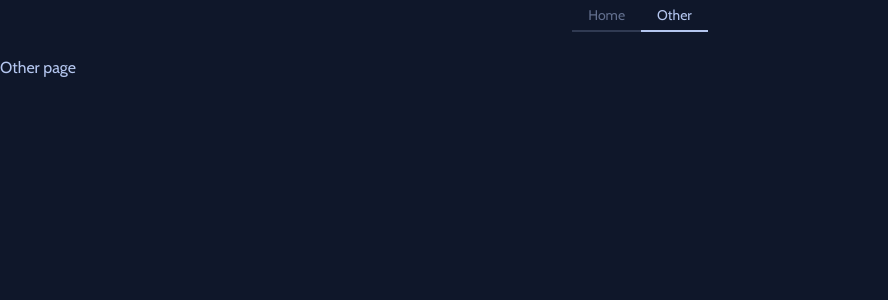
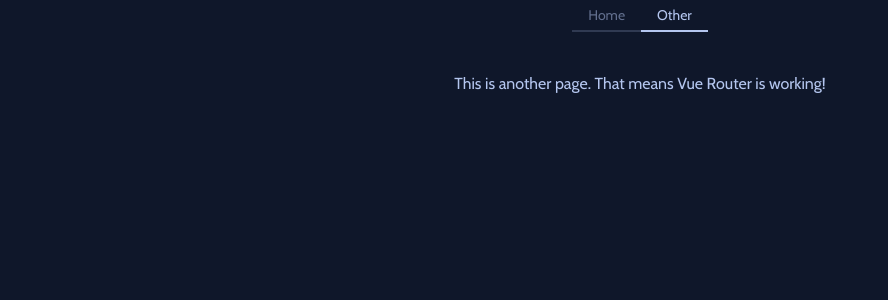
Before and after one commit to njs-templates/njs-vue, a Vue app: page /other in a window 1280 px wide. Shown: the top 300 px of the page, without its empty margins (0-888 px from the left). Built offline with nearby package versions, Linux system fonts and the light colour scheme.

Commit message:
Added an actual second page

```diff
--- a/src/App.vue
+++ b/src/App.vue
@@ -3,12 +3,6 @@ import NavBar from "./components/NavBar.vue";
 </script>
 
 <template>
-	<!-- <div id="nav">
-		<RouterLink to="/">Home</RouterLink>
-		<RouterLink to="/other">Other</RouterLink>
-	</div> -->
 	<NavBar />
 	<RouterView />
 </template>
-
-<style scoped></style>
--- a/src/components/HelloWorld.vue
+++ b/src/components/HelloWorld.vue
@@ -40,7 +40,7 @@ const count = ref(0);
 			for more templates.
 		</p>
 		<p>
-			If you can view this page, everything should be working, so open the
+			If you can both pages, everything should be working, so open the
 			README in the root of the directory for your next steps and get
 			coding.
 		</p>
--- a/src/routes/Other.vue
+++ b/src/routes/Other.vue
@@ -7,5 +7,7 @@ export default defineComponent({
 </script>
 
 <template>
-	<p>Other page</p>
+	<p className="text-center py-4">
+		This is another page. That means Vue Router is working!
+	</p>
 </template>
```
